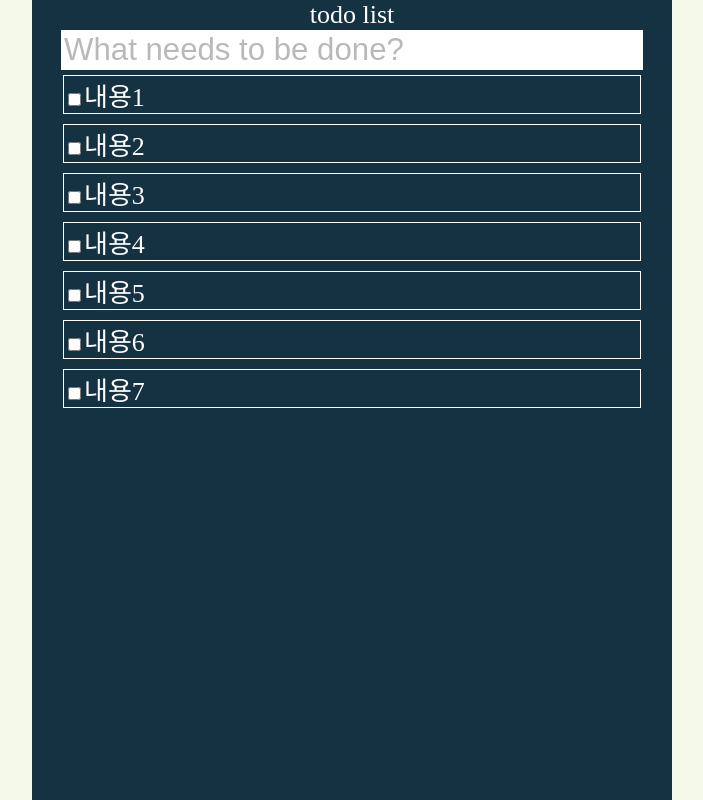
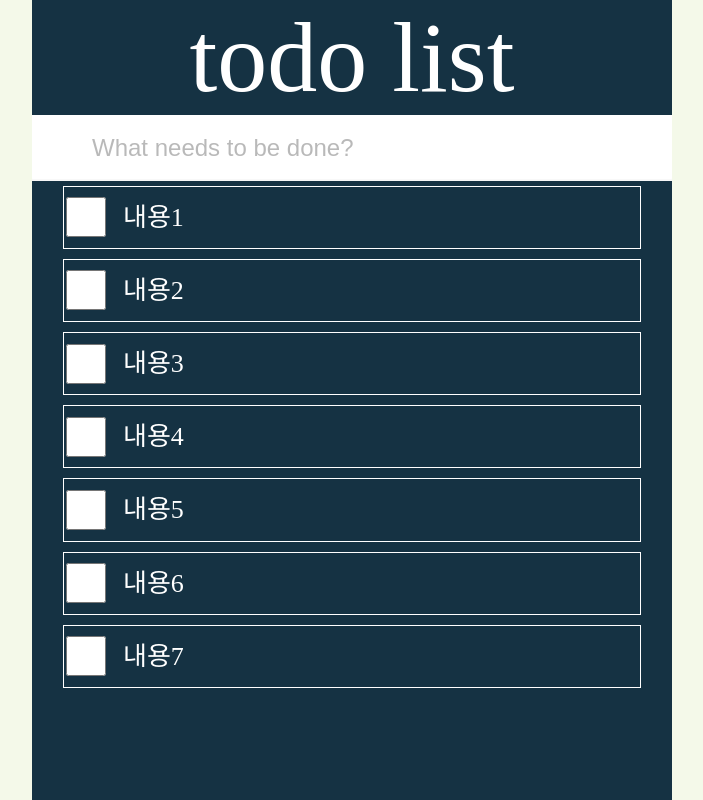
Before and after one commit to Jongkeun/ToDoList, a React (Create React App) app: page / in a window 1280 px wide. Shown: the whole page, without its empty margins (288-991 px from the left). Built offline with nearby package versions, Linux system fonts and the light colour scheme.

Commit message:
changed css something

```diff
--- a/src/components/DeleteButton.js
+++ b/src/components/DeleteButton.js
@@ -5,9 +5,17 @@ import styled from "styled-components";
 const Button = styled.button`
   float: right;
   visibility: hidden;
+  background-color: transparent;
+  border-width: 0;
+  color: white;
+  font-size: 30px;
+  height: 40px;
+  margin: auto 0 11px;
+  margin-left: auto;
+  width: 40px;
 `;
 const DeleteButton = ({ onClick }) => {
-  return <Button onClick={onClick}>Delete</Button>;
+  return <Button onClick={onClick}>X</Button>;
 };
 
 DeleteButton.propTypes = {
--- a/src/components/Title.js
+++ b/src/components/Title.js
@@ -5,6 +5,11 @@ import styled from "styled-components";
 const Container = styled.div`
   display: block;
   float: left;
+  font-size: 100px;
+  font-weight: 100;
+  text-align: center;
+  text-rendering: optimizelegibility;
+  width: 100%;
 `;
 const Title = ({ title }) => {
   return <Container>{title}</Container>;
--- a/src/components/Todo.js
+++ b/src/components/Todo.js
@@ -4,6 +4,7 @@ import PropTypes from "prop-types";
 import DeleteButton from "./DeleteButton";
 
 const Container = styled.div`
+  display: flex;
   margin: 5px 1px;
   width: 90%;
   border: 1px white solid;
@@ -12,6 +13,20 @@ const Container = styled.div`
       visibility: visible;
     }
   }
+`;
+
+const Toggle = styled.input`
+  height: 40px;
+  margin: auto 2px;
+  text-align: center;
+  width: 40px;
+`;
+const Label = styled.label`
+  line-height: 1.2;
+  padding: 15px 15px 15px 15px;
+  transition: color 0.4s;
+  flex: none;
+  word-break: break-all;
 `;
 const Todo = ({ todo, checkBoxChanged, deleteTodo }) => {
   const clickCheckbox = () => {
@@ -26,8 +41,8 @@ const Todo = ({ todo, checkBoxChanged, deleteTodo }) => {
 
   return (
     <Container>
-      <input type="checkbox" checked={isDone} onChange={clickCheckbox} />
-      {content}
+      <Toggle type="checkbox" checked={isDone} onChange={clickCheckbox} />
+      <Label>{content}</Label>
       <DeleteButton onClick={clickDeleteButton} />
     </Container>
   );
--- a/src/components/TodoInput.js
+++ b/src/components/TodoInput.js
@@ -4,10 +4,14 @@ import styled from "styled-components";
 import Todo from "./Todo";
 
 const TextInput = styled.input`
-  width: 90%;
-  margin: 0;
-  font-size: 1.2em;
-  border: 1px white solid;
+  -webkit-font-smoothing: antialiased;
+  border-style: none;
+  box-shadow: rgba(0, 0, 0, 0.03) 0 -2px 1px inset;
+  box-sizing: border-box;
+  font-size: 24px;
+  line-height: 1.4em;
+  padding: 16px 16px 16px 60px;
+  width: 100%;
   &::placeholder {
     opacity: 0.5;
   }
```
